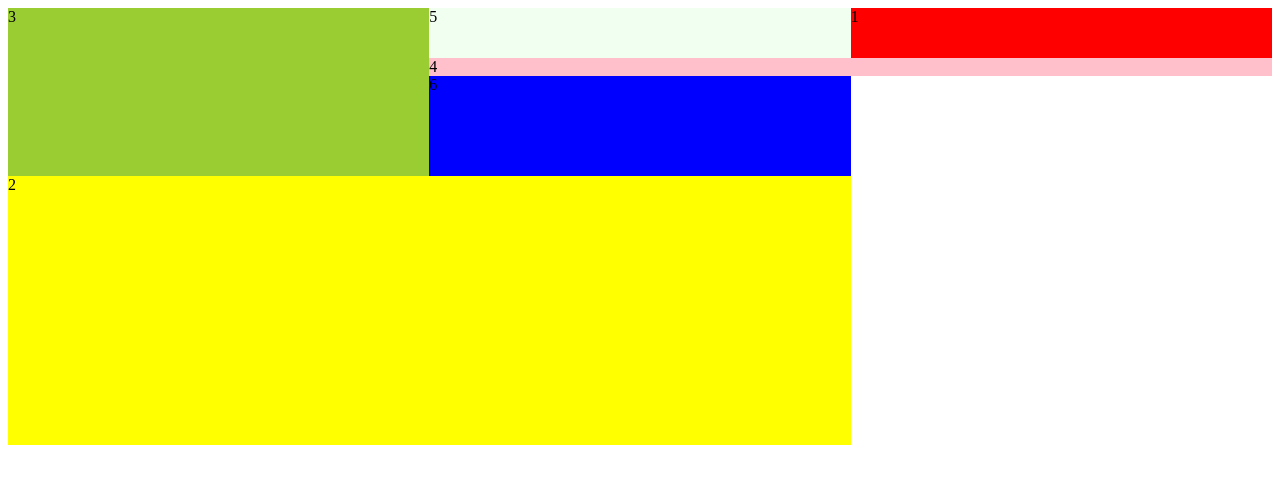
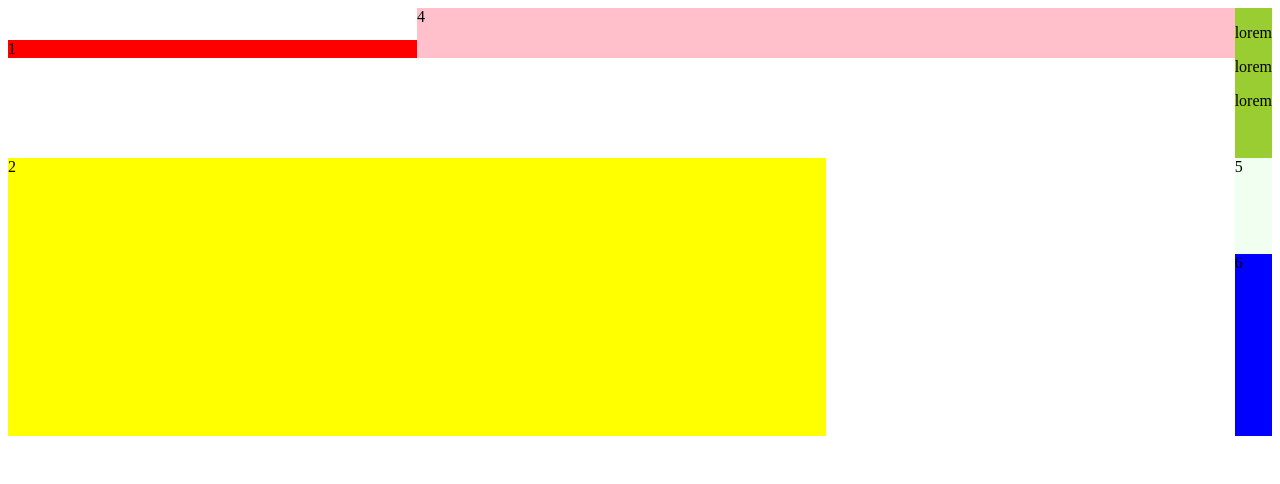
Before and after one commit to gavorilka/grid-sample, a plain HTML site: page index.html in a window 1280 px wide. Drawn offline with Linux system fonts and the light colour scheme.

Commit message:
auto-flow

```diff
--- a/css/style.css
+++ b/css/style.css
@@ -1,5 +1,6 @@
 .one{
 	background: red;
+	align-self: end;
 }
 .two{
 	background: yellow;
@@ -8,7 +9,8 @@
 }
 .three{
 	background: yellowgreen;
-	grid-row: 1/4
+	grid-row: 1/4;
+	justify-self: end;
 }
 .four{
 	background: pink;
@@ -17,13 +19,15 @@
 }
 .five{
 	background: honeydew;
-	grid-row: 1;
+
 }
 .six{
 	background-color: blue;
 }
 .wrap{
 	display: grid;
+	grid-auto-flow: column;
 	grid-template-rows: 50px 1fr minmax(100px, 1fr) 6em 50% auto;
 	grid-template-columns: repeat(3, 1fr);
+	justify-content: space-evenly;
 }
--- a/index.html
+++ b/index.html
@@ -10,7 +10,11 @@
 		<div class="wrap">
 			<div class="one">1</div>
 			<div class="two">2</div>
-			<div class="three">3</div>
+			<div class="three">
+				<p>lorem</p>
+				<p>lorem</p>
+				<p>lorem</p>
+			</div>
 			<div class="four">4</div>
 			<div class="five">5</div>
 			<div class="six">6</div>
```
